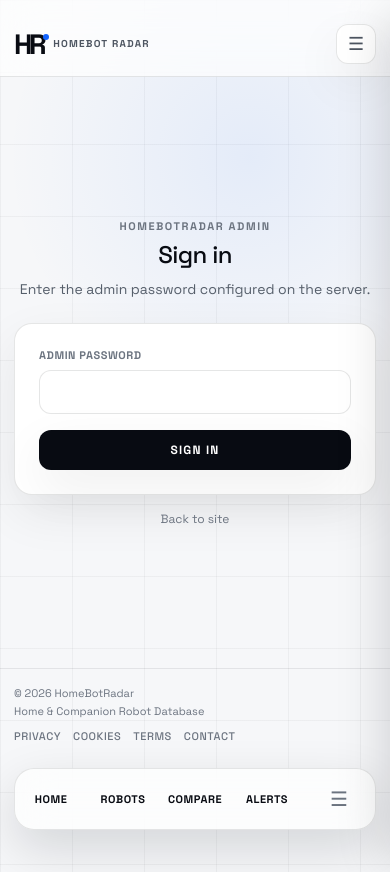
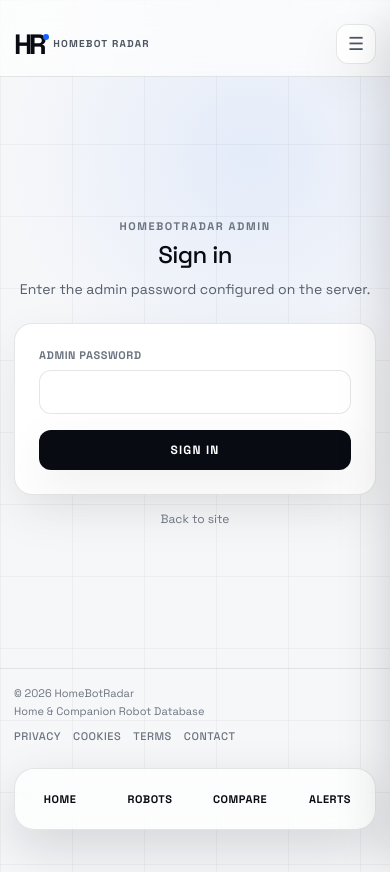
Before and after one commit to oguzhanTech/homebotdb, a Next.js app: page /admin/login in a window 390 px wide. Built offline with nearby package versions, Linux system fonts and the light colour scheme; no server answers.

Commit message:
hamburger

```diff
--- a/components/layout/MobileDock.tsx
+++ b/components/layout/MobileDock.tsx
@@ -2,7 +2,6 @@
 
 import Link from "next/link";
 import { usePathname } from "next/navigation";
-import { useMobileNav } from "@/contexts/MobileNavContext";
 import { cn } from "@/lib/utils";
 
 const items = [
@@ -14,11 +13,10 @@ const items = [
 
 export function MobileDock() {
   const pathname = usePathname();
-  const { open, isOpen } = useMobileNav();
 
   return (
     <nav
-      className="fixed inset-x-3.5 bottom-3.5 z-40 grid h-[62px] grid-cols-5 items-center rounded-[20px] border border-line bg-panel/88 shadow-[0_18px_50px_rgba(8,11,18,0.14)] backdrop-blur-[18px] xl:hidden"
+      className="fixed inset-x-3.5 bottom-3.5 z-40 grid h-[62px] grid-cols-4 items-center rounded-[20px] border border-line bg-panel/88 shadow-[0_18px_50px_rgba(8,11,18,0.14)] backdrop-blur-[18px] xl:hidden"
       style={{ paddingBottom: "env(safe-area-inset-bottom)" }}
     >
       {items.map((item) => {
@@ -42,19 +40,6 @@ export function MobileDock() {
           </Link>
         );
       })}
-
-      <button
-        type="button"
-        aria-label="Open navigation menu"
-        aria-expanded={isOpen}
-        onClick={open}
-        className={cn(
-          "cursor-pointer text-center text-xl leading-none text-muted",
-          isOpen && "text-blue",
-        )}
-      >
-        <span aria-hidden>☰</span>
-      </button>
     </nav>
   );
 }
```
